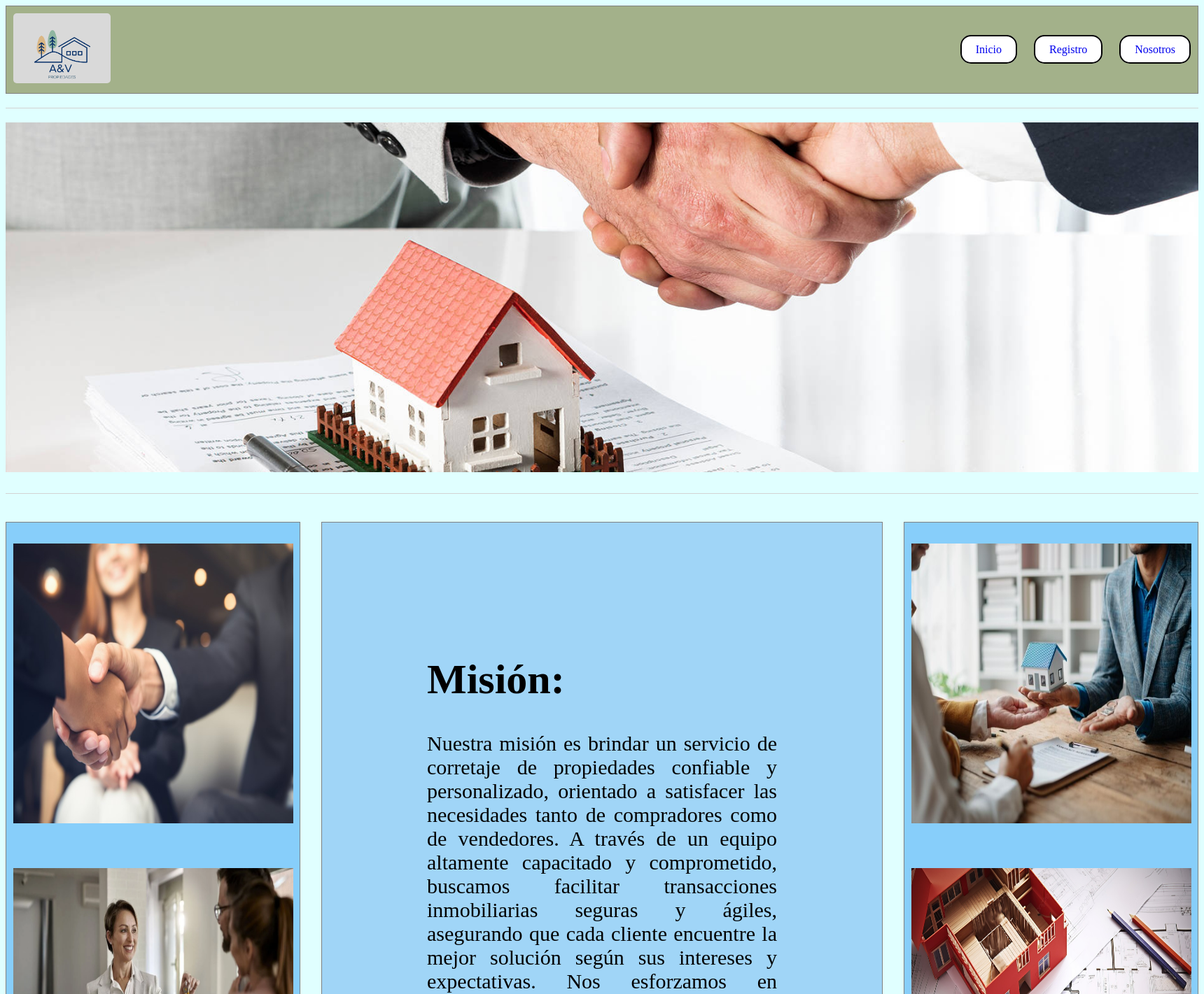
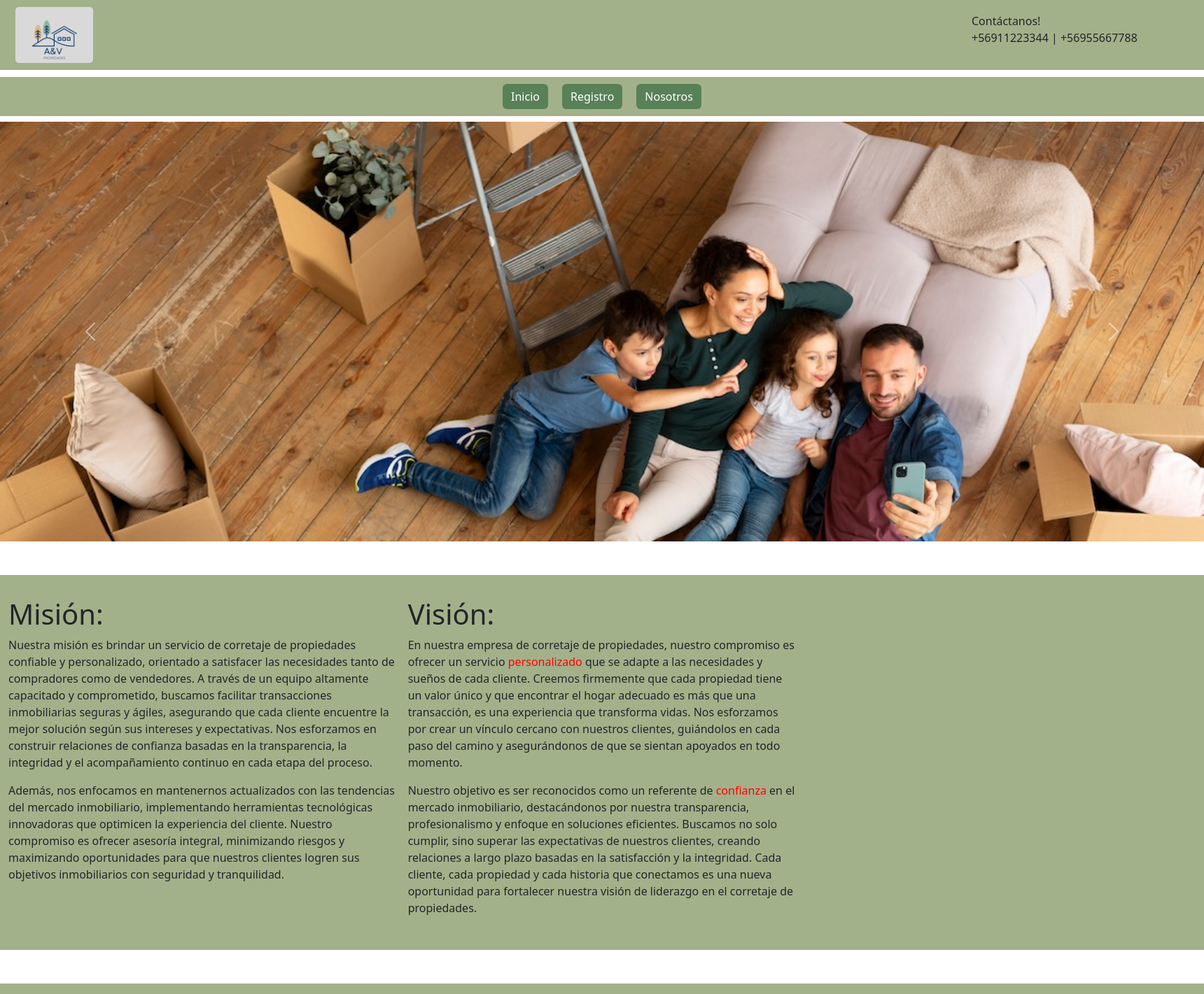
Before and after one commit to xBubbv/ProyectoPaginaWeb, a PHP site: page /nosotros.html in a window 1720 px wide. Shown: the top 1421 px of the page at 70% size. Run offline with PHP 8.4, Linux system fonts and the light colour scheme.

Commit message:
Cambios menores en seccion nosotros

```diff
--- a/main.scss
+++ b/main.scss
@@ -178,6 +178,18 @@ nav{
         }
     }
 }
-
+.nos{
+    background-color: rgb(163, 177, 138);
+    margin: 3rem;
+    padding: 2rem;
+    .row{
+        .col{
+            padding: 5rem auto;
+        }
+    }
+}
+.importante{
+    color: red;
+}
 
 @import "./node_modules/bootstrap/scss/bootstrap.scss";
--- a/nosotros.html
+++ b/nosotros.html
@@ -3,26 +3,72 @@
 <head>
     <meta charset="UTF-8">
     <meta name="viewport" content="width=device-width, initial-scale=1.0">
-    <link rel="stylesheet" href="/css/nosotros.css">
+    <!-- <link rel="stylesheet" href="/css/nosotros.css"> -->
+    <link rel="stylesheet" href="/main.css">
     <title>Nosotros</title>
 </head>
 <body>
-    <header>
-        <div class="cnav">
-            <div>
-                <a href="index.html"><img src="./img/Logo.png" alt="Logo empresa" id="logo"></a>
+    <div class="container-fluid" >
+        <div class="row" id="header-row">
+            <div class="col">
+                <a href="index.html"><img src="img/logo.png" alt="Logo empresa" id="logo"></a>
             </div>
-            <nav>
-                <a href="index.html" class="button">Inicio</a>
-                <a href="login.html" class="button">Registro</a>
-                <a href="nosotros.html" class="button">Nosotros</a>
-            </nav>
+            <div class="col"></div>
+            <div class="col"></div>
+            <div class="col"></div>
+            <div class="col">
+                <p>Contáctanos! <br> +56911223344 | +56955667788</p>
+            </div>
         </div>
-    </header>
-    <div class="cbanner">
-        <img src="./img/index-banner.jpg" alt="Banner" id="banner">
     </div>
-    <div class="c-nosotros1">
+
+    <nav class="navbar sticky-top">
+        <div class="container-fluid">
+            <a href="index.html" class="btn btn-primary">Inicio</a>
+            <a href="login.html" class="btn btn-primary">Registro</a>
+            <a href="nosotros.html" class="btn btn-primary">Nosotros</a>
+        </div>
+    </nav>
+
+    <div id="carouselExampleAutoplaying" class="carousel slide" data-bs-ride="carousel">
+        <div class="carousel-inner">
+          <div class="carousel-item active">
+            <img src="img/carousel1.jpg" class="d-block w-100" alt="Imagen 1">
+          </div>
+          <div class="carousel-item">
+            <img src="img/carousel2.jpg" class="d-block w-100" alt="Imagen 2">
+          </div>
+        </div>
+        <button class="carousel-control-prev" type="button" data-bs-target="#carouselExampleAutoplaying" data-bs-slide="prev">
+          <span class="carousel-control-prev-icon" aria-hidden="true"></span>
+          <span class="visually-hidden">Anterior</span>
+        </button>
+        <button class="carousel-control-next" type="button" data-bs-target="#carouselExampleAutoplaying" data-bs-slide="next">
+          <span class="carousel-control-next-icon" aria-hidden="true"></span>
+          <span class="visually-hidden">Siguiente</span>
+        </button>
+    </div>
+
+    <div class="container-fluid nos">
+        <div class="row g-3">
+            <div class="col-md-4">
+                <h1>Misión:</h1>
+                <p>Nuestra misión es brindar un servicio de corretaje de propiedades confiable y personalizado, orientado a satisfacer las necesidades tanto de compradores como de vendedores. A través de un equipo altamente capacitado y comprometido, buscamos facilitar transacciones inmobiliarias seguras y ágiles, asegurando que cada cliente encuentre la mejor solución según sus intereses y expectativas. Nos esforzamos en construir relaciones de confianza basadas en la transparencia, la integridad y el acompañamiento continuo en cada etapa del proceso.</p>
+                <p>Además, nos enfocamos en mantenernos actualizados con las tendencias del mercado inmobiliario, implementando herramientas tecnológicas innovadoras que optimicen la experiencia del cliente. Nuestro compromiso es ofrecer asesoría integral, minimizando riesgos y maximizando oportunidades para que nuestros clientes logren sus objetivos inmobiliarios con seguridad y tranquilidad.</p>
+            </div>
+            <div class="col-md-4">
+                <h1>Visión:</h1>
+                <p>En nuestra empresa de corretaje de propiedades, nuestro compromiso es ofrecer un servicio <span class="importante">personalizado</span> que se adapte a las necesidades y sueños de cada cliente. Creemos firmemente que cada propiedad tiene un valor único y que encontrar el hogar adecuado es más que una transacción, es una experiencia que transforma vidas. Nos esforzamos por crear un vínculo cercano con nuestros clientes, guiándolos en cada paso del camino y asegurándonos de que se sientan apoyados en todo momento.</p>
+                <p>Nuestro objetivo es ser reconocidos como un referente de <span class="importante">confianza</span> en el mercado inmobiliario, destacándonos por nuestra transparencia, profesionalismo y enfoque en soluciones eficientes. Buscamos no solo cumplir, sino superar las expectativas de nuestros clientes, creando relaciones a largo plazo basadas en la satisfacción y la integridad. Cada cliente, cada propiedad y cada historia que conectamos es una nueva oportunidad para fortalecer nuestra visión de liderazgo en el corretaje de propiedades.</p>
+            </div>
+        </div>
+        <div class="col-md-4">
+
+        </div>
+
+    </div>
+
+    <!-- <div class="c-nosotros1">
         <div class="lside">
             <div><img src="img/m1.jpg" alt="Manos"></div>
             <div><img src="img/m2.webp" alt="Agente"></div>
@@ -115,6 +161,6 @@
         </div>
         <div id="marca">
             <p >&copy; 2024 Diego Vargas</p>
-    </footer>
+    </footer> -->
 </body>
 </html>
```
Also changed, not shown: main.css, 1 other file.
